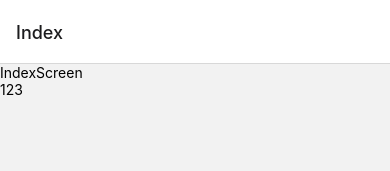
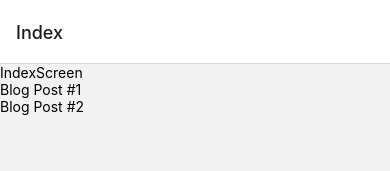
Before and after one commit to ariefaryudisyidik/rn-blog, a React Native app: screen /Index in a window 390 px wide. Shown: the top 171 px of the page. Built offline with nearby package versions, Linux system fonts and the light colour scheme.

Commit message:
Rendering a List of Posts

```diff
--- a/src/context/BlogContext.js
+++ b/src/context/BlogContext.js
@@ -3,8 +3,9 @@ import React from 'react';
 const BlogContext = React.createContext();
 
 export const BlogProvider = ({children}) => {
+  const blogPosts = [{title: 'Blog Post #1'}, {title: 'Blog Post #2'}];
   return (
-    <BlogContext.Provider value={[1, 2, 3]}>{children}</BlogContext.Provider>
+    <BlogContext.Provider value={blogPosts}>{children}</BlogContext.Provider>
   );
 };
 
--- a/src/screens/IndexScreen.js
+++ b/src/screens/IndexScreen.js
@@ -1,14 +1,20 @@
 import React, {useContext} from 'react';
-import {StyleSheet, Text, View} from 'react-native';
+import {FlatList, StyleSheet, Text, View} from 'react-native';
 import BlogContext from '../context/BlogContext';
 
 const IndexScreen = () => {
-  const value = useContext(BlogContext);
+  const blogPosts = useContext(BlogContext);
 
   return (
     <View>
       <Text>IndexScreen</Text>
-      <Text>{value}</Text>
+      <FlatList
+        data={blogPosts}
+        keyExtractor={blogPost => blogPost.title}
+        renderItem={({item}) => {
+          return <Text>{item.title}</Text>;
+        }}
+      />
     </View>
   );
 };
```
